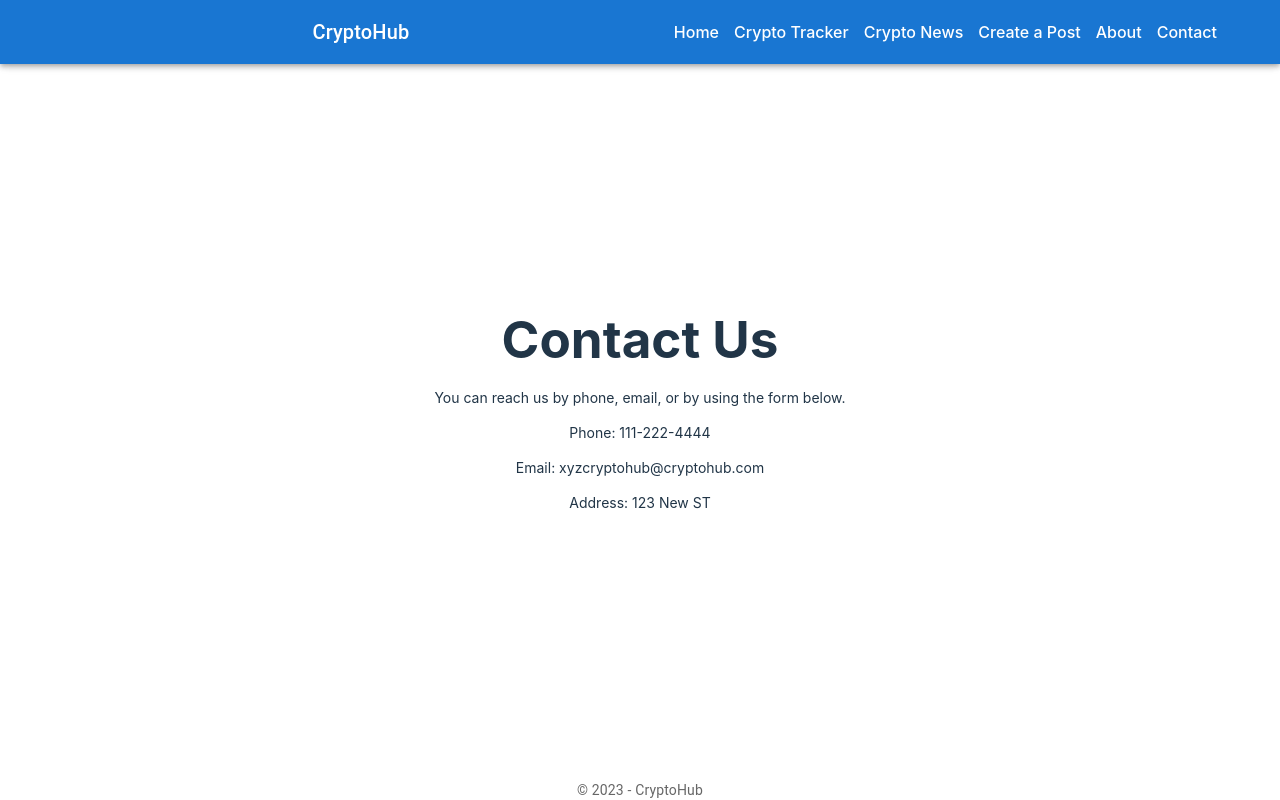
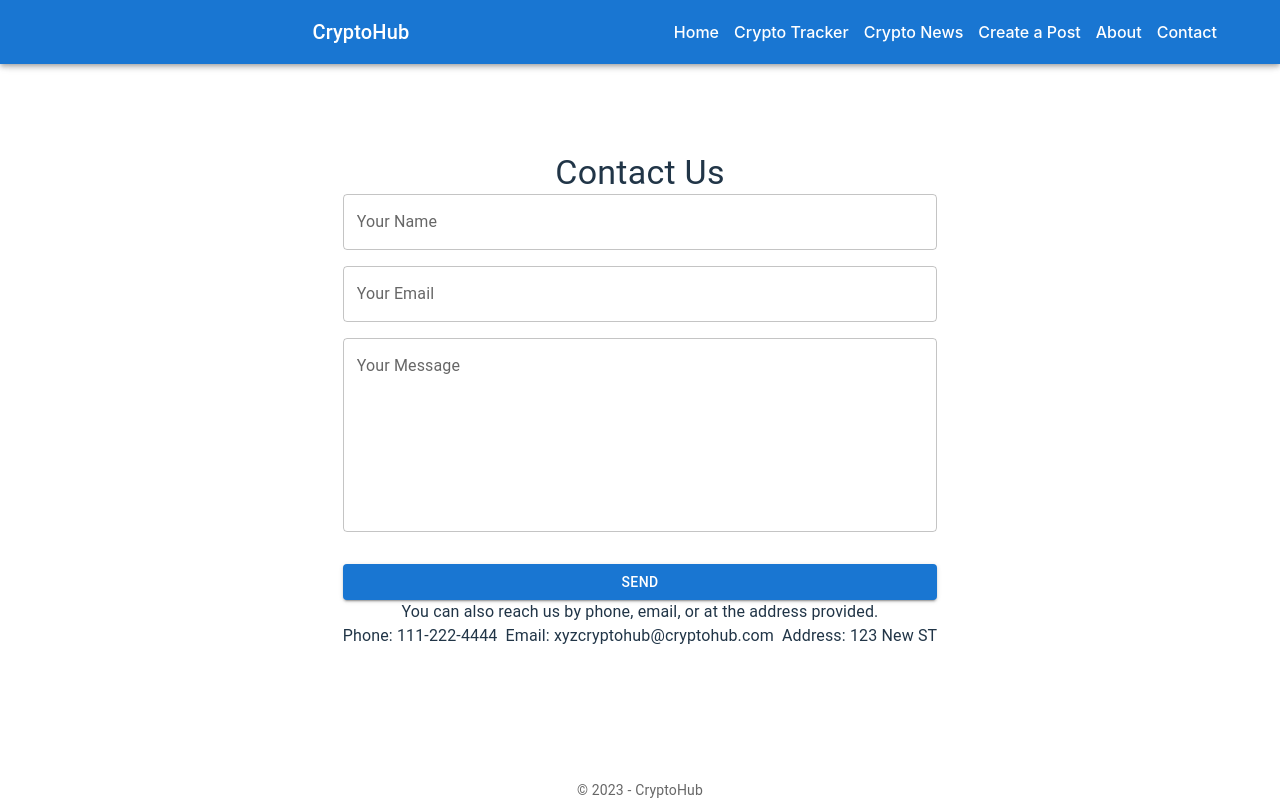
Before and after one commit to isomer04/CryptoHub, a React (Vite) app: page /contact in a window 1280 px wide. Built offline with nearby package versions, Linux system fonts and the light colour scheme; no server answers; the database is empty.

Commit message:
Added email functionality

```diff
--- a/package.json
+++ b/package.json
@@ -9,6 +9,7 @@
     "preview": "vite preview"
   },
   "dependencies": {
+    "@emailjs/browser": "^3.11.0",
     "@emotion/react": "^11.10.6",
     "@emotion/styled": "^11.10.6",
     "@mui/icons-material": "^5.14.3",
@@ -16,6 +17,7 @@
     "@mui/styled-engine-sc": "^5.12.0",
     "@supabase/supabase-js": "^2.19.0",
     "axios": "^1.4.0",
+    "emailjs": "^4.0.3",
     "latest": "^0.2.0",
     "n": "^9.1.0",
     "react": "^18.2.0",
--- a/src/routes/Contact.jsx
+++ b/src/routes/Contact.jsx
@@ -1,14 +1,132 @@
-import React from "react";
+import React, { useState } from "react";
+import emailjs from "@emailjs/browser";
+import { Container, Typography, TextField, Button, Grid } from "@mui/material";
+import { styled } from "@mui/system";
+
+const MyContainer = styled(Container)(({ theme }) => ({
+  padding: theme.spacing(4),
+}));
+
+const MyForm = styled("form")(({ theme }) => ({
+  display: "flex",
+  flexDirection: "column",
+  gap: theme.spacing(2),
+}));
+
+const MyButton = styled(Button)(({ theme }) => ({
+  marginTop: theme.spacing(2),
+}));
 
 function Contact() {
+  const [form, setForm] = useState({
+    name: "",
+    email: "",
+    message: "",
+  });
+
+  const [loading, setLoading] = useState(false);
+
+  const handleChange = (e) => {
+    const { name, value } = e.target;
+    setForm({
+      ...form,
+      [name]: value,
+    });
+  };
+
+  const handleSubmit = (e) => {
+    e.preventDefault();
+    setLoading(true);
+
+    emailjs
+      .send(
+        import.meta.env.VITE_APP_EMAILJS_SERVICE_ID,
+        import.meta.env.VITE_APP_EMAILJS_TEMPLATE_ID,
+        {
+          from_name: form.name,
+          to_name: "Isomer",
+          from_email: form.email,
+          to_email: "isomer008@gmail.com",
+          message: form.message,
+        },
+        import.meta.env.VITE_APP_EMAILJS_PUBLIC_KEY
+      )
+      .then(
+        () => {
+          setLoading(false);
+          alert("Thank you. I will get back to you as soon as possible.");
+
+          setForm({
+            name: "",
+            email: "",
+            message: "",
+          });
+        },
+        (error) => {
+          setLoading(false);
+          console.error(error);
+
+          alert("Ahh, something went wrong. Please try again.");
+        }
+      );
+  };
+
   return (
-    <div>
-      <h1>Contact Us</h1>
-      <p>You can reach us by phone, email, or by using the form below.</p>
-      <p>Phone: 111-222-4444</p>
-      <p>Email: xyzcryptohub@cryptohub.com</p>
-      <p>Address: 123 New ST</p>
-    </div>
+    <MyContainer>
+      <Typography variant="h4" component="h1" align="center">
+        Contact Us
+      </Typography>
+      <MyForm onSubmit={handleSubmit}>
+        <TextField
+          name="name"
+          label="Your Name"
+          variant="outlined"
+          fullWidth
+          value={form.name}
+          onChange={handleChange}
+        />
+        <TextField
+          name="email"
+          label="Your Email"
+          variant="outlined"
+          fullWidth
+          value={form.email}
+          onChange={handleChange}
+        />
+        <TextField
+          name="message"
+          label="Your Message"
+          variant="outlined"
+          fullWidth
+          multiline
+          rows={7}
+          value={form.message}
+          onChange={handleChange}
+        />
+        <MyButton
+          variant="contained"
+          color="primary"
+          type="submit"
+          disabled={loading}
+        >
+          {loading ? "Sending..." : "Send"}
+        </MyButton>
+      </MyForm>
+      <Typography variant="body1" align="center">
+        You can also reach us by phone, email, or at the address provided.
+      </Typography>
+      <Grid container spacing={1} justifyContent="center">
+        <Grid item>
+          <Typography variant="body1">Phone: 111-222-4444</Typography>
+        </Grid>
+        <Grid item>
+          <Typography variant="body1">Email: xyzcryptohub@cryptohub.com</Typography>
+        </Grid>
+        <Grid item>
+          <Typography variant="body1">Address: 123 New ST</Typography>
+        </Grid>
+      </Grid>
+    </MyContainer>
   );
 }
 
```
Also changed, not shown: src/components/Post.jsx (+6 -13 lines), 1 other file (tests, documents, lock files or other folders).
